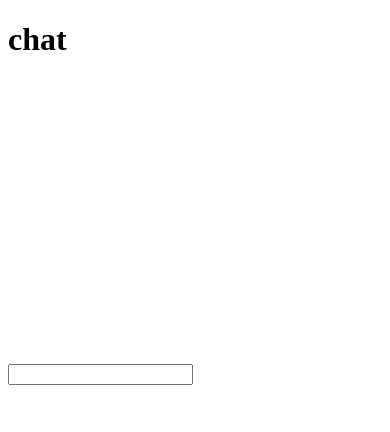
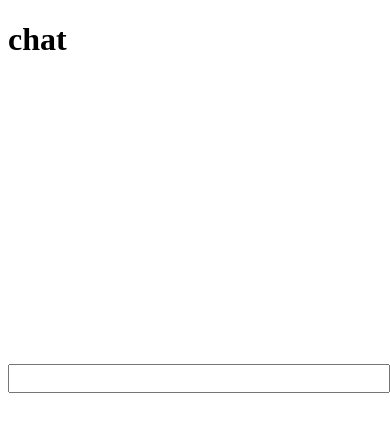
Before and after one commit to therumbler/chat-ruby, a plain HTML site: page static/index.html in a window 390 px wide. Drawn offline with Linux system fonts and the light colour scheme; files whose address does not match are found by name.

Commit message:
made UI work on mobile

```diff
--- a/static/index.html
+++ b/static/index.html
@@ -2,6 +2,8 @@
 <html>
     <head>
         <title>chat</title>
+        <meta name="viewport" content="width=device-width, initial-scale=1">
+        <meta charset="utf-8">
         <style>
         ul.scroll {
             margin:4px, 4px;
@@ -13,16 +15,30 @@
             text-align:justify;
             border-color:black;
             border-width: 1px;
-        } </style>
+        }
+        input {
+            height: 1.2em;
+            width: 100%;
+            font-size: 1.2em;
+        }
+        #main {
+            max-width: 800px;
+            margin-right:auto;
+            margin-left:auto;
+            margin-bottom: 10px;
+        }
+        </style>
         <script src="static/reconnecting-websocket.min.js"></script>
     </head>
     <body>
+        <div id="main">
             <h1>chat</h1>
             <ul class="scroll" id="messages">
             </ul>
             <form id="form">
                 <input type="text" id="message" autocomplete="off" ></input>
             </form>
+        </div>
         <script src="static/app.js"></script>
     </body>
 </html>
```
Lines whose indentation alone changed are shown as unchanged.
